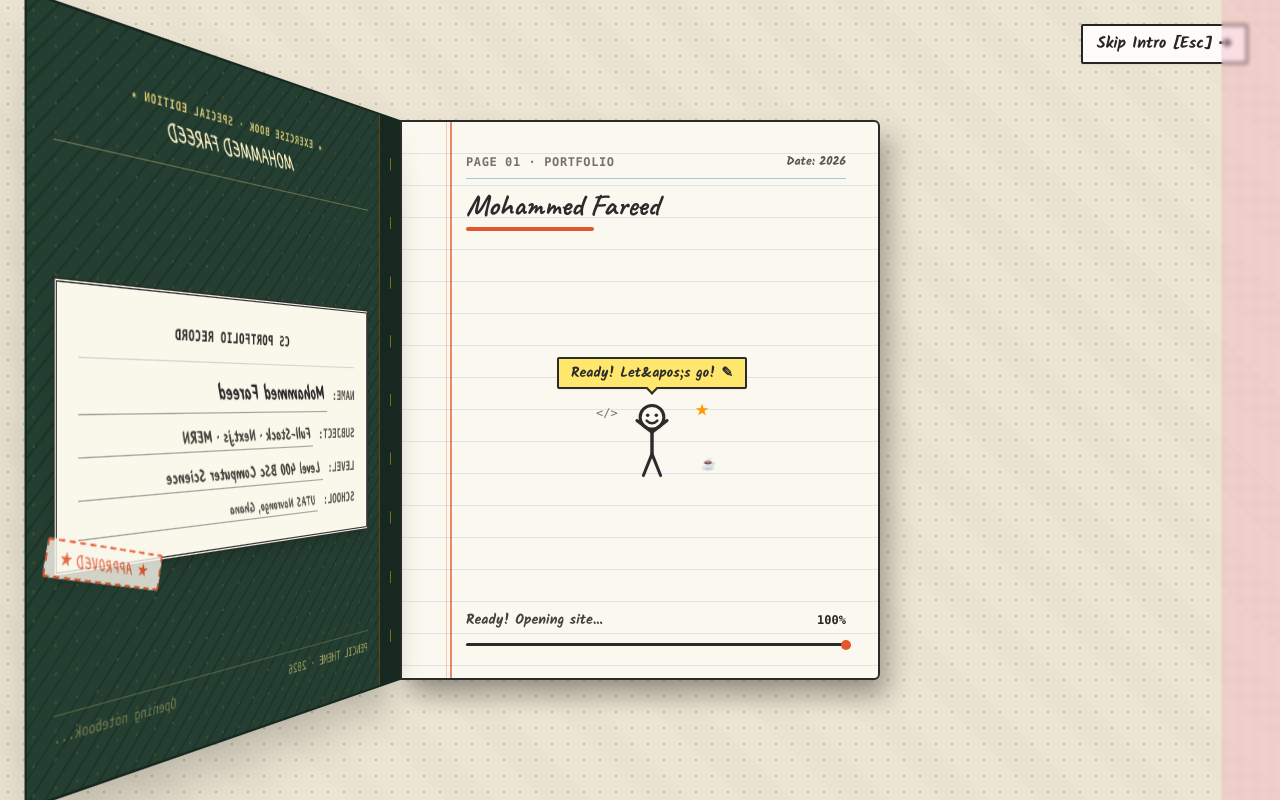
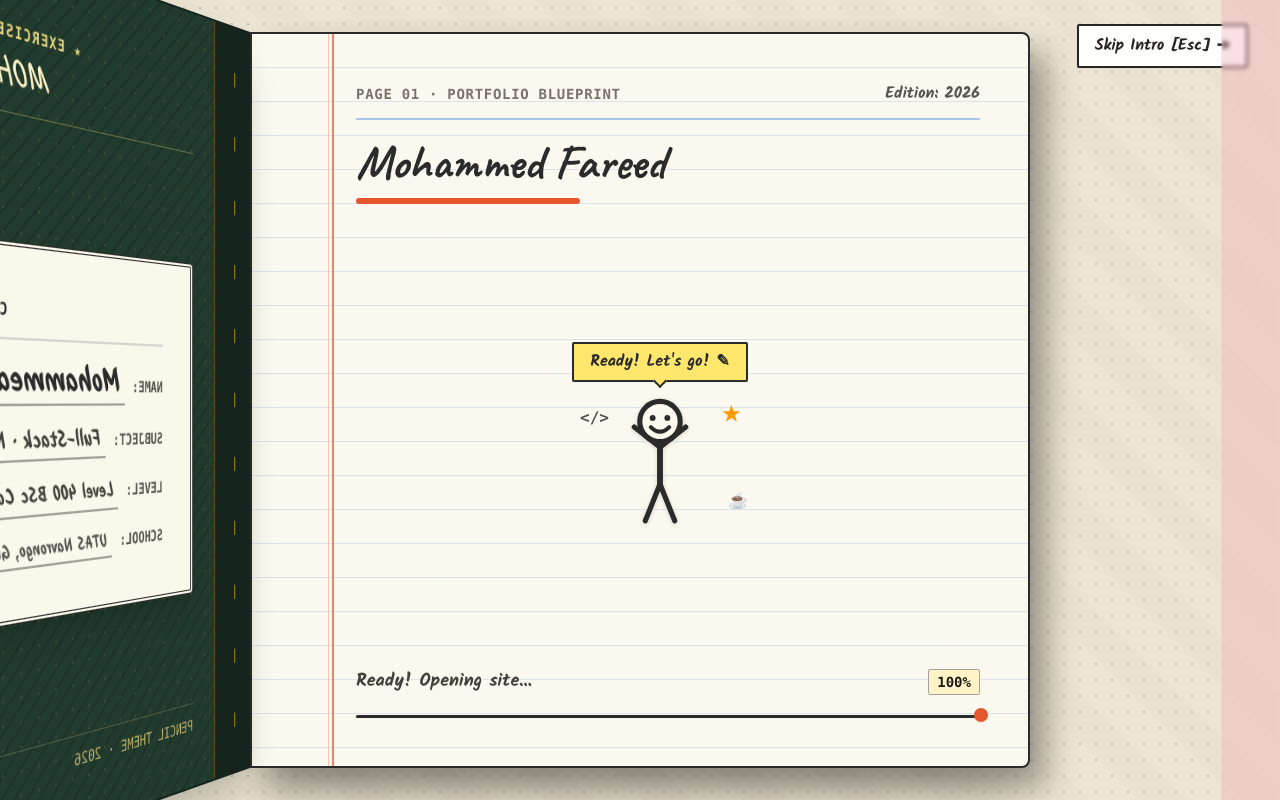
Before and after one commit to hmfareed/Portfolio-Revamp, a Next.js app: page /projects/africart in a window 1280 px wide. Shown: the top 800 px of the page. Built offline with nearby package versions, Linux system fonts and the light colour scheme; a web font is replaced by a local one.

Commit message:
feat(pencil): enlarge 3D exercise book and scale contents in loading animation

```diff
--- a/src/themes/pencil/animations/PencilLoader.tsx
+++ b/src/themes/pencil/animations/PencilLoader.tsx
@@ -87,7 +87,7 @@ export const PencilLoader: React.FC<PencilLoaderProps> = ({ onComplete }) => {
         } else {
           setStatusText(STATUS_MESSAGES[4]);
           setSketchManPose('cheering');
-          setSpeech('Ready! Let&apos;s go! ✎');
+          setSpeech("Ready! Let's go! ✎");
         }
 
         if (rawP < 100) {
@@ -130,7 +130,7 @@ export const PencilLoader: React.FC<PencilLoaderProps> = ({ onComplete }) => {
         initial={{ opacity: 1 }}
         exit={{ opacity: 0, transition: { duration: 0.35, ease: 'easeInOut' } }}
         onClick={handleSkip}
-        className="fixed inset-0 z-50 flex items-center justify-center bg-[#ECE5D3] select-none cursor-pointer overflow-hidden will-change-opacity"
+        className="fixed inset-0 z-50 flex items-center justify-center bg-[#ECE5D3] select-none cursor-pointer overflow-hidden will-change-opacity p-3 sm:p-6"
       >
         {/* Vintage Desk Mat Background Texture */}
         <div
@@ -149,53 +149,53 @@ export const PencilLoader: React.FC<PencilLoaderProps> = ({ onComplete }) => {
             e.stopPropagation();
             handleSkip();
           }}
-          className="absolute top-5 right-5 sm:top-6 sm:right-8 z-30 px-3.5 py-1.5 font-handwriting text-sm sm:text-base font-bold text-stone-800 bg-white/90 border-2 border-stone-800 rounded-xs shadow-xs hover:bg-[#FFE66D] hover:text-[#2B2B2B] transition-colors cursor-pointer"
+          className="absolute top-4 right-4 sm:top-6 sm:right-8 z-30 px-3.5 sm:px-4 py-1.5 sm:py-2 font-handwriting text-sm sm:text-base font-bold text-stone-800 bg-white/95 border-2 border-stone-800 rounded-xs shadow-xs hover:bg-[#FFE66D] hover:text-[#2B2B2B] transition-colors cursor-pointer"
         >
           Skip Intro [Esc] ➔
         </button>
 
-        {/* The 3D Exercise Book Notebook Stage */}
+        {/* The Bigger, Cinematic 3D Exercise Book Notebook Stage */}
         <div
-          className="relative w-[92vw] max-w-[440px] sm:max-w-[480px] h-[520px] sm:h-[560px]"
-          style={{ perspective: 1400 }}
+          className="relative w-[96vw] max-w-[560px] sm:max-w-[640px] md:max-w-[720px] lg:max-w-[780px] h-[580px] sm:h-[660px] md:h-[740px] max-h-[92vh]"
+          style={{ perspective: 1600 }}
         >
-          {/* Notebook Base Drop Shadow */}
-          <div className="absolute inset-0 bg-black/25 rounded-md filter blur-md transform translate-y-4 translate-x-3 pointer-events-none" />
+          {/* Realistic Heavy Notebook Drop Shadow */}
+          <div className="absolute inset-0 bg-black/30 rounded-lg filter blur-lg transform translate-y-5 translate-x-4 pointer-events-none" />
 
           {/* LAYER 1: Inside Page (Page 1) - revealed when cover flips open */}
-          <div className="absolute inset-0 bg-[#FBF8EF] rounded-r-md border-2 border-[#2B2B2B] shadow-xl overflow-hidden flex flex-col justify-between p-6 sm:p-8">
-            {/* Ruled Blue Lines */}
+          <div className="absolute inset-0 bg-[#FBF8EF] rounded-r-lg border-2 border-[#2B2B2B] shadow-2xl overflow-hidden flex flex-col justify-between p-6 sm:p-10 md:p-12">
+            {/* Ruled Blue Lines repeating cleanly across full sheet */}
             <div
               className="pointer-events-none absolute inset-0 opacity-40"
               style={{
                 backgroundImage:
-                  'repeating-linear-gradient(to bottom, transparent, transparent 31px, #A9C5E8 31px, #A9C5E8 32px)',
+                  'repeating-linear-gradient(to bottom, transparent, transparent 33px, #A9C5E8 33px, #A9C5E8 34px)',
               }}
             />
 
             {/* Red Left Margin Line */}
-            <div className="pointer-events-none absolute top-0 bottom-0 left-12 w-0.5 bg-[#E4572E]/70">
+            <div className="pointer-events-none absolute top-0 bottom-0 left-14 sm:left-20 w-0.5 bg-[#E4572E]/70">
               <div className="absolute top-0 bottom-0 -left-1 w-[1px] bg-[#E4572E]/30" />
             </div>
 
             {/* Page Header */}
-            <div className="relative z-10 pl-8">
-              <div className="flex items-center justify-between border-b border-[#A9C5E8] pb-2">
-                <span className="font-mono text-xs text-stone-500 font-bold uppercase tracking-wider">
-                  Page 01 · Portfolio
+            <div className="relative z-10 pl-10 sm:pl-14">
+              <div className="flex items-center justify-between border-b-2 border-[#A9C5E8] pb-2 sm:pb-3">
+                <span className="font-mono text-xs sm:text-sm text-stone-500 font-bold uppercase tracking-wider">
+                  Page 01 · Portfolio Blueprint
                 </span>
-                <span className="font-handwriting text-xs text-stone-600 font-bold">
-                  Date: 2026
+                <span className="font-handwriting text-sm sm:text-base text-stone-600 font-bold">
+                  Edition: 2026
                 </span>
               </div>
-              <h2 className="font-heading text-2xl sm:text-3xl font-bold text-[#2B2B2B] mt-2">
+              <h2 className="font-heading text-3xl sm:text-4xl md:text-5xl font-bold text-[#2B2B2B] mt-2 sm:mt-3 leading-tight">
                 Mohammed Fareed
               </h2>
-              <div className="w-32 h-1 bg-[#E4572E] rounded-full mt-1" />
+              <div className="w-40 sm:w-56 h-1.5 bg-[#E4572E] rounded-full mt-1.5" />
             </div>
 
-            {/* Center Area: Sketch Man Action Stage */}
-            <div className="relative z-10 flex flex-col items-center justify-center my-auto pl-6">
+            {/* Center Area: Scaled-Up Sketch Man Action Stage */}
+            <div className="relative z-10 flex flex-col items-center justify-center my-auto pl-6 sm:pl-10">
               {/* Floating Speech Bubble */}
               <AnimatePresence>
                 {speech && (
@@ -205,21 +205,21 @@ export const PencilLoader: React.FC<PencilLoaderProps> = ({ onComplete }) => {
                     animate={{ scale: 1, opacity: 1, y: 0 }}
                     exit={{ scale: 0, opacity: 0 }}
                     transition={{ duration: 0.2 }}
-                    className="mb-2 bg-[#FFE66D] border-2 border-[#2B2B2B] px-3 py-1 rounded-xs text-xs sm:text-sm font-handwriting font-bold whitespace-nowrap shadow-xs relative"
+                    className="mb-3 bg-[#FFE66D] border-2 border-[#2B2B2B] px-4 py-1.5 rounded-xs text-sm sm:text-base font-handwriting font-bold whitespace-nowrap shadow-xs relative"
                   >
                     <span>{speech}</span>
-                    <div className="absolute -bottom-1.5 left-1/2 -translate-x-1/2 w-2 h-2 bg-[#FFE66D] border-r-2 border-b-2 border-[#2B2B2B] rotate-45" />
+                    <div className="absolute -bottom-1.5 left-1/2 -translate-x-1/2 w-2.5 h-2.5 bg-[#FFE66D] border-r-2 border-b-2 border-[#2B2B2B] rotate-45" />
                   </motion.div>
                 )}
               </AnimatePresence>
 
-              {/* Hand-Drawn Sketch Man Stick Figure */}
-              <div className="relative w-16 h-22 flex items-center justify-center">
+              {/* Hand-Drawn Sketch Man Stick Figure (Scaled Up ~22% for commanding presence) */}
+              <div className="relative w-20 h-28 sm:w-24 sm:h-34 flex items-center justify-center">
                 <svg
                   viewBox="0 0 52 74"
                   fill="none"
                   xmlns="http://www.w3.org/2000/svg"
-                  className="w-14 h-20 text-[#2B2B2B] drop-shadow-xs"
+                  className="w-full h-full text-[#2B2B2B] drop-shadow-sm"
                 >
                   {/* Head */}
                   <circle
@@ -304,36 +304,38 @@ export const PencilLoader: React.FC<PencilLoaderProps> = ({ onComplete }) => {
                 </svg>
 
                 {/* Ambient Doodles around Sketch Man */}
-                <span className="absolute -left-6 top-2 text-stone-500 font-mono text-xs">
+                <span className="absolute -left-8 top-3 text-stone-600 font-mono text-sm sm:text-base font-bold">
                   &lt;/&gt;
                 </span>
-                <span className="absolute -right-6 top-1 text-amber-500 font-bold text-sm">
+                <span className="absolute -right-8 top-2 text-amber-500 font-bold text-base sm:text-xl">
                   ★
                 </span>
-                <span className="absolute -right-8 bottom-3 text-stone-700 text-xs">
+                <span className="absolute -right-10 bottom-4 text-stone-800 text-sm sm:text-base">
                   ☕
                 </span>
               </div>
             </div>
 
             {/* Bottom Progress Bar on Ruled Line */}
-            <div className="relative z-10 pl-8">
-              <div className="flex items-center justify-between font-handwriting text-xs sm:text-sm font-bold text-stone-700 mb-1">
+            <div className="relative z-10 pl-10 sm:pl-14">
+              <div className="flex items-center justify-between font-handwriting text-sm sm:text-base md:text-lg font-bold text-stone-700 mb-1.5">
                 <span>{statusText}</span>
-                <span className="font-mono text-xs text-stone-800">{progress}%</span>
+                <span className="font-mono text-xs sm:text-sm text-stone-900 font-bold bg-amber-100 px-2 py-0.5 rounded-xs border border-stone-400">
+                  {progress}%
+                </span>
               </div>
 
               {/* Ruled Notebook Line Loading Bar */}
-              <div className="relative w-full h-3 border-b-2 border-dashed border-[#A9C5E8]">
+              <div className="relative w-full h-3.5 sm:h-4 border-b-2 border-dashed border-[#A9C5E8]">
                 {/* Pencil line drawn across */}
                 <div
-                  className="absolute left-0 bottom-[-2px] h-[3px] bg-[#2B2B2B] rounded-full transition-all duration-75"
+                  className="absolute left-0 bottom-[-2px] h-[3.5px] bg-[#2B2B2B] rounded-full transition-all duration-75"
                   style={{ width: `${progress}%` }}
                 />
                 {/* Tiny graphite tip indicator riding the line */}
                 <div
-                  className="absolute bottom-[-6px] w-2.5 h-2.5 rounded-full bg-[#E4572E] transition-all duration-75"
-                  style={{ left: `calc(${progress}% - 5px)` }}
+                  className="absolute bottom-[-6px] w-3 h-3 sm:w-3.5 sm:h-3.5 rounded-full bg-[#E4572E] transition-all duration-75 shadow-xs"
+                  style={{ left: `calc(${progress}% - 6px)` }}
                 />
               </div>
             </div>
@@ -353,12 +355,12 @@ export const PencilLoader: React.FC<PencilLoaderProps> = ({ onComplete }) => {
               transformOrigin: 'left center',
               transformStyle: 'preserve-3d',
             }}
-            className="absolute inset-0 bg-[#243E31] rounded-r-md border-2 border-[#172820] shadow-2xl flex flex-col justify-between overflow-hidden"
+            className="absolute inset-0 bg-[#223B2F] rounded-r-lg border-2 border-[#15251D] shadow-2xl flex flex-col justify-between overflow-hidden"
           >
-            {/* Left Spine Tape Binding (Black & Gold exercise book spine) */}
-            <div className="absolute top-0 bottom-0 left-0 w-9 bg-[#172820] border-r border-amber-600/40 z-20 flex flex-col items-center justify-around py-4">
-              {Array.from({ length: 9 }).map((_, i) => (
-                <div key={i} className="w-1.5 h-3 border-l border-amber-400/50" />
+            {/* Left Spine Tape Binding (Black & Gold vintage exercise book spine) */}
+            <div className="absolute top-0 bottom-0 left-0 w-11 sm:w-14 bg-[#15251D] border-r-2 border-amber-600/40 z-20 flex flex-col items-center justify-around py-5">
+              {Array.from({ length: 11 }).map((_, i) => (
+                <div key={i} className="w-2 sm:w-2.5 h-3.5 border-l-2 border-amber-400/50" />
               ))}
             </div>
 
@@ -373,51 +375,51 @@ export const PencilLoader: React.FC<PencilLoaderProps> = ({ onComplete }) => {
             />
 
             {/* Cover Content / School Label Area */}
-            <div className="relative z-10 pl-14 pr-6 pt-10 pb-8 h-full flex flex-col justify-between">
+            <div className="relative z-10 pl-16 sm:pl-22 pr-6 sm:pr-10 pt-10 sm:pt-14 pb-8 sm:pb-12 h-full flex flex-col justify-between">
               {/* Top Cover Header */}
-              <div className="text-center border-b border-amber-200/30 pb-3">
-                <span className="font-mono text-[10px] tracking-widest uppercase text-amber-200/80 font-bold block">
+              <div className="text-center border-b border-amber-200/30 pb-3 sm:pb-4">
+                <span className="font-mono text-xs sm:text-sm tracking-widest uppercase text-amber-200/90 font-bold block mb-1">
                   ★ EXERCISE BOOK · SPECIAL EDITION ★
                 </span>
-                <span className="font-heading text-lg font-bold text-amber-100 tracking-wider">
+                <span className="font-heading text-xl sm:text-2xl md:text-3xl font-bold text-amber-100 tracking-wider">
                   MOHAMMED FAREED
                 </span>
               </div>
 
-              {/* The Classic School Exercise Book Label Sticker */}
-              <div className="bg-[#FAF7EB] border-3 border-double border-[#2B2B2B] rounded-xs p-5 shadow-lg relative my-auto">
-                <div className="text-center border-b border-stone-300 pb-2 mb-3">
-                  <span className="font-mono text-xs uppercase tracking-wider font-bold text-stone-800">
+              {/* The Classic School Exercise Book Label Sticker (Expanded & Centered) */}
+              <div className="bg-[#FAF7EB] border-4 border-double border-[#2B2B2B] rounded-sm p-6 sm:p-8 md:p-10 shadow-xl relative my-auto">
+                <div className="text-center border-b-2 border-stone-300 pb-2.5 mb-4">
+                  <span className="font-mono text-xs sm:text-sm uppercase tracking-wider font-bold text-stone-800">
                     CS PORTFOLIO RECORD
                   </span>
                 </div>
 
                 {/* Form fields */}
-                <div className="space-y-2.5 font-handwriting text-sm sm:text-base text-stone-800">
-                  <div className="flex items-baseline gap-2">
-                    <span className="font-bold text-xs uppercase font-mono text-stone-600">NAME:</span>
-                    <span className="font-bold text-base sm:text-lg text-[#2B2B2B] border-b border-stone-400 flex-1 pl-1">
+                <div className="space-y-3 sm:space-y-4 font-handwriting text-base sm:text-lg md:text-xl text-stone-800">
+                  <div className="flex items-baseline gap-2.5">
+                    <span className="font-bold text-xs sm:text-sm uppercase font-mono text-stone-600">NAME:</span>
+                    <span className="font-bold text-lg sm:text-2xl md:text-3xl text-[#2B2B2B] border-b-2 border-stone-400 flex-1 pl-1.5">
                       Mohammed Fareed
                     </span>
                   </div>
 
-                  <div className="flex items-baseline gap-2">
-                    <span className="font-bold text-xs uppercase font-mono text-stone-600">SUBJECT:</span>
-                    <span className="border-b border-stone-400 flex-1 pl-1 text-sm font-semibold text-stone-700">
+                  <div className="flex items-baseline gap-2.5">
+                    <span className="font-bold text-xs sm:text-sm uppercase font-mono text-stone-600">SUBJECT:</span>
+                    <span className="border-b-2 border-stone-400 flex-1 pl-1.5 text-base sm:text-xl font-semibold text-stone-700">
                       Full-Stack · Next.js · MERN
                     </span>
                   </div>
 
-                  <div className="flex items-baseline gap-2">
-                    <span className="font-bold text-xs uppercase font-mono text-stone-600">LEVEL:</span>
-                    <span className="border-b border-stone-400 flex-1 pl-1 text-sm font-semibold text-stone-700">
+                  <div className="flex items-baseline gap-2.5">
+                    <span className="font-bold text-xs sm:text-sm uppercase font-mono text-stone-600">LEVEL:</span>
+                    <span className="border-b-2 border-stone-400 flex-1 pl-1.5 text-sm sm:text-lg font-semibold text-stone-700">
                       Level 400 BSc Computer Science
                     </span>
                   </div>
 
-                  <div className="flex items-baseline gap-2">
-                    <span className="font-bold text-xs uppercase font-mono text-stone-600">SCHOOL:</span>
-                    <span className="border-b border-stone-400 flex-1 pl-1 text-xs font-semibold text-stone-600">
+                  <div className="flex items-baseline gap-2.5">
+                    <span className="font-bold text-xs sm:text-sm uppercase font-mono text-stone-600">SCHOOL:</span>
+                    <span className="border-b-2 border-stone-400 flex-1 pl-1.5 text-xs sm:text-base font-semibold text-stone-600">
                       UTAS Navrongo, Ghana
                     </span>
                   </div>
@@ -426,18 +428,18 @@ export const PencilLoader: React.FC<PencilLoaderProps> = ({ onComplete }) => {
                 {/* Red Rubber Stamp that slams onto the label */}
                 <motion.div
                   initial={{ scale: 2.2, opacity: 0, rotate: -25 }}
-                  animate={{ scale: 1, opacity: 0.9, rotate: -12 }}
+                  animate={{ scale: 1, opacity: 0.95, rotate: -12 }}
                   transition={{ delay: 0.45, type: 'spring', stiffness: 450, damping: 18 }}
-                  className="absolute -bottom-3.5 -right-3 px-3 py-1 border-2 border-dashed border-[#E4572E] text-[#E4572E] font-heading font-black text-xs uppercase tracking-widest rounded-xs bg-[#FAF7EB]/90 shadow-xs"
+                  className="absolute -bottom-4 -right-4 px-4 sm:px-5 py-1.5 sm:py-2 border-3 border-dashed border-[#E4572E] text-[#E4572E] font-heading font-black text-xs sm:text-sm uppercase tracking-widest rounded-xs bg-[#FAF7EB] shadow-md"
                 >
                   ★ APPROVED ★
                 </motion.div>
               </div>
 
               {/* Bottom Cover Metadata */}
-              <div className="flex items-center justify-between text-[11px] font-mono text-amber-200/60 pt-2 border-t border-amber-200/20">
+              <div className="flex items-center justify-between text-xs sm:text-sm font-mono text-amber-200/70 pt-2.5 border-t border-amber-200/20">
                 <span>PENCIL THEME · 2026</span>
-                <span className="animate-pulse">Opening notebook...</span>
+                <span className="animate-pulse font-bold">Opening notebook...</span>
               </div>
             </div>
           </motion.div>
@@ -452,8 +454,8 @@ export const PencilLoader: React.FC<PencilLoaderProps> = ({ onComplete }) => {
             className="absolute inset-0 bg-[#F4A6B8]/35 backdrop-blur-[2px] pointer-events-none flex items-center justify-end pr-10 z-40"
           >
             {/* Eraser block trailing edge */}
-            <div className="w-20 h-56 bg-[#F4A6B8] border-3 border-[#2B2B2B] rounded-sm shadow-2xl flex items-center justify-center -rotate-12">
-              <span className="font-mono text-[11px] uppercase font-bold text-[#2B2B2B] -rotate-90 tracking-widest">
+            <div className="w-24 h-64 bg-[#F4A6B8] border-3 border-[#2B2B2B] rounded-sm shadow-2xl flex items-center justify-center -rotate-12">
+              <span className="font-mono text-xs uppercase font-bold text-[#2B2B2B] -rotate-90 tracking-widest">
                 ERASER
               </span>
             </div>
```
